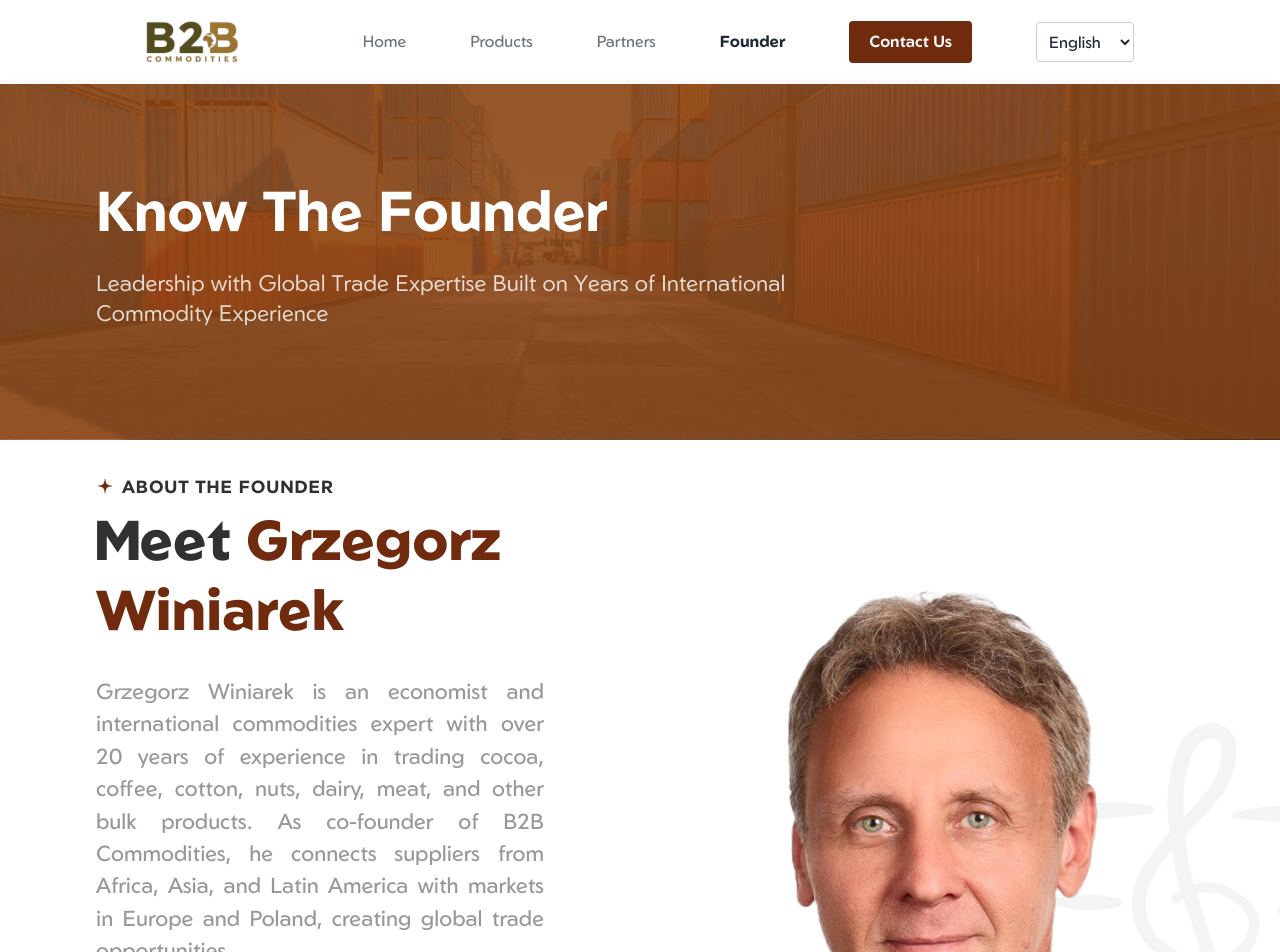
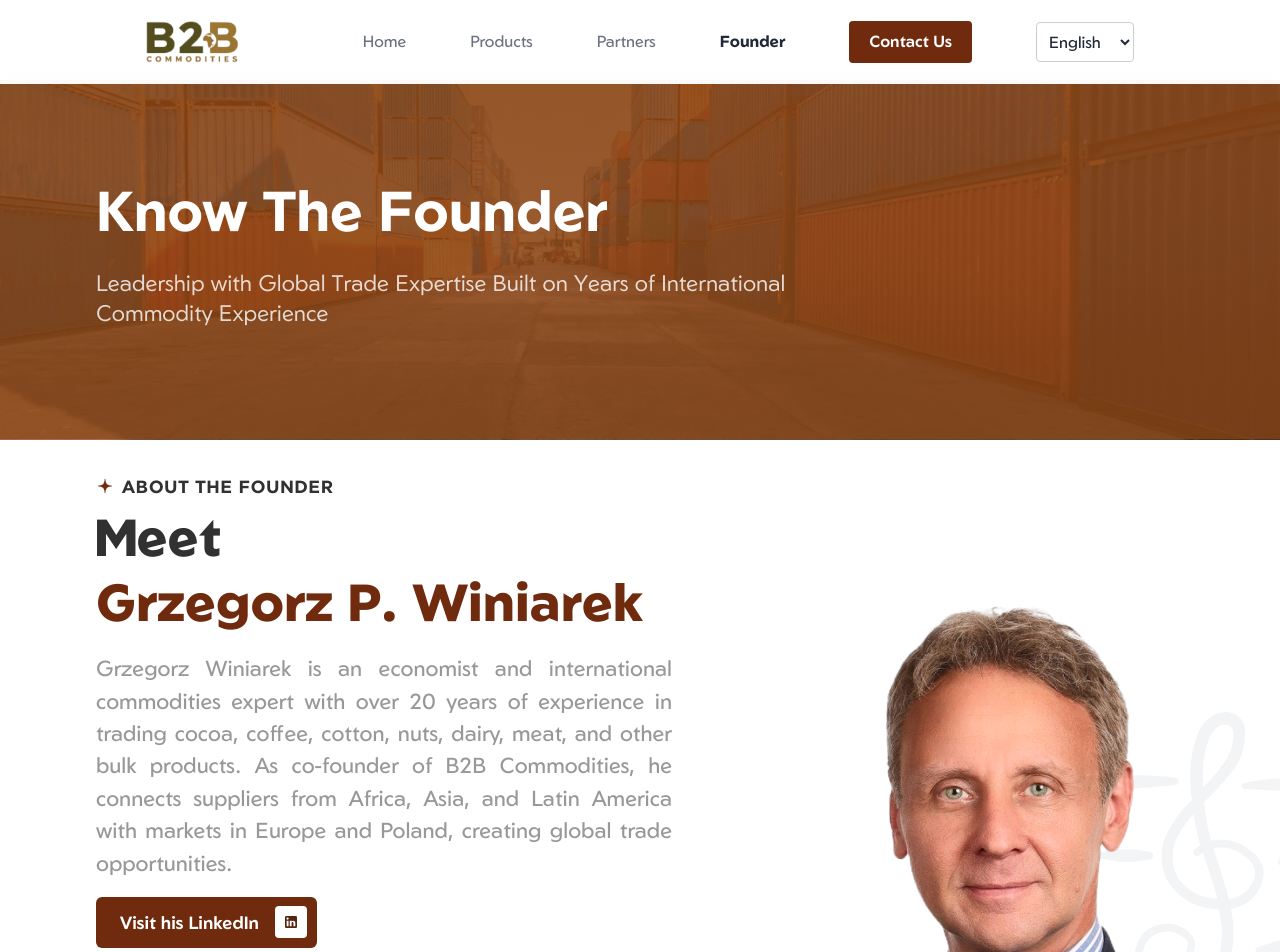
Before and after one commit to B2BCOCOA/b2b-commodities-website, a Vue app: page /founder in a window 1280 px wide. Shown: the top 952 px of the page. Built offline with nearby package versions, Linux system fonts and the light colour scheme.

Commit message:
First code push

```diff
--- a/src/components/sections/AboutSection.vue
+++ b/src/components/sections/AboutSection.vue
@@ -174,7 +174,7 @@ onUnmounted(() => {
 <style scoped>
 .about-section {
   padding: 6rem 6rem;
-  background-image: url('@/assets/images/home-about-section-background.jpg');
+  background-image: url('@/assets/images/containerspage.jpg');
   background-size: cover;
   background-position: center;
   background-repeat: no-repeat;
--- a/src/locales/ar.json
+++ b/src/locales/ar.json
@@ -55,6 +55,7 @@
         "جوز الكاجو والحبات",
         "السمسم الأبيض والأسود",
         "الفواكه المجففة",
+        "زيت الأفوكادو",
         "السلع الاستوائية الأخرى"
       ]
     },
--- a/src/locales/de.json
+++ b/src/locales/de.json
@@ -55,6 +55,7 @@
         "Cashewnüsse & Kerne",
         "Sesam Weiß & Schwarz",
         "Trockenfrüchte",
+        "Avocadoöl",
         "Andere tropische Rohstoffe"
       ]
     },
--- a/src/locales/en.json
+++ b/src/locales/en.json
@@ -55,6 +55,7 @@
         "Cashew Nuts & Kernels",
         "Sesame White & Black",
         "Dried Fruits",
+        "Avocado Oil",
         "Other Tropical Commodities"
       ]
     },
--- a/src/locales/fr.json
+++ b/src/locales/fr.json
@@ -55,6 +55,7 @@
         "Noix de Cajou & Amandes",
         "Sésame Blanc & Noir",
         "Fruits Secs",
+        "Huile d'avocat",
         "Autres Produits Tropicaux"
       ]
     },
--- a/src/locales/pl.json
+++ b/src/locales/pl.json
@@ -55,6 +55,7 @@
         "Nerkowce & Jądra",
         "Sezam Biały & Czarny",
         "Owoce Suszone",
+        "Olej z awokado",
         "Inne Towary Tropikalne"
       ]
     },
--- a/src/views/FounderPage.vue
+++ b/src/views/FounderPage.vue
@@ -19,7 +19,7 @@
               <span>{{ $t('founder.profile.badge') }}</span>
             </div>
 
-            <h2 class="founder-title">Meet <span>Grzegorz Winiarek</span></h2>
+            <h2 class="founder-title">Meet<br /><span>Grzegorz P. Winiarek</span></h2>
 
             <p class="founder-bio">
               {{ $t('founder.profile.bio') }}
@@ -228,7 +228,7 @@ import musicNoteIcon from '@/assets/images/music-note.png'
 }
 
 .profile-info {
-  width: 50%;
+  width: 60%;
   display: flex;
   align-items: center;
   justify-content: center;
@@ -236,7 +236,7 @@ import musicNoteIcon from '@/assets/images/music-note.png'
 }
 
 .info-inner {
-  max-width: 600px;
+  max-width: 700px;
 }
 
 .about-badge {
@@ -260,9 +260,9 @@ import musicNoteIcon from '@/assets/images/music-note.png'
 }
 
 .founder-title {
-  font-size: 3.5rem;
+  font-size: 3.25rem;
   color: #313131;
-  margin-bottom: 2rem;
+  margin-bottom:1.2rem;
   font-weight: 800;
 }
 
@@ -326,7 +326,7 @@ import musicNoteIcon from '@/assets/images/music-note.png'
 }
 
 .profile-image {
-  width: 50%;
+  width: 40%;
   padding: 0;
   margin: 0;
 }
```
Also changed, not shown: src/assets/images/operratingmap.png.
